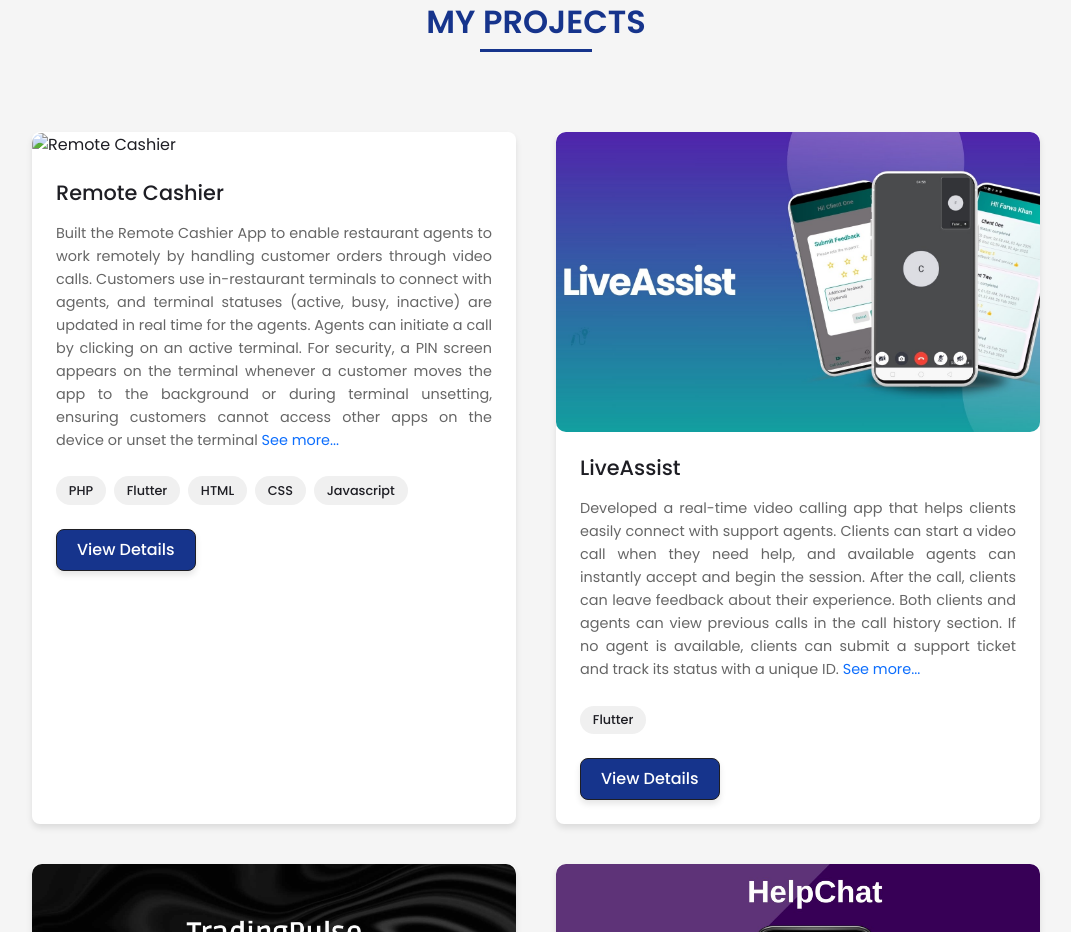
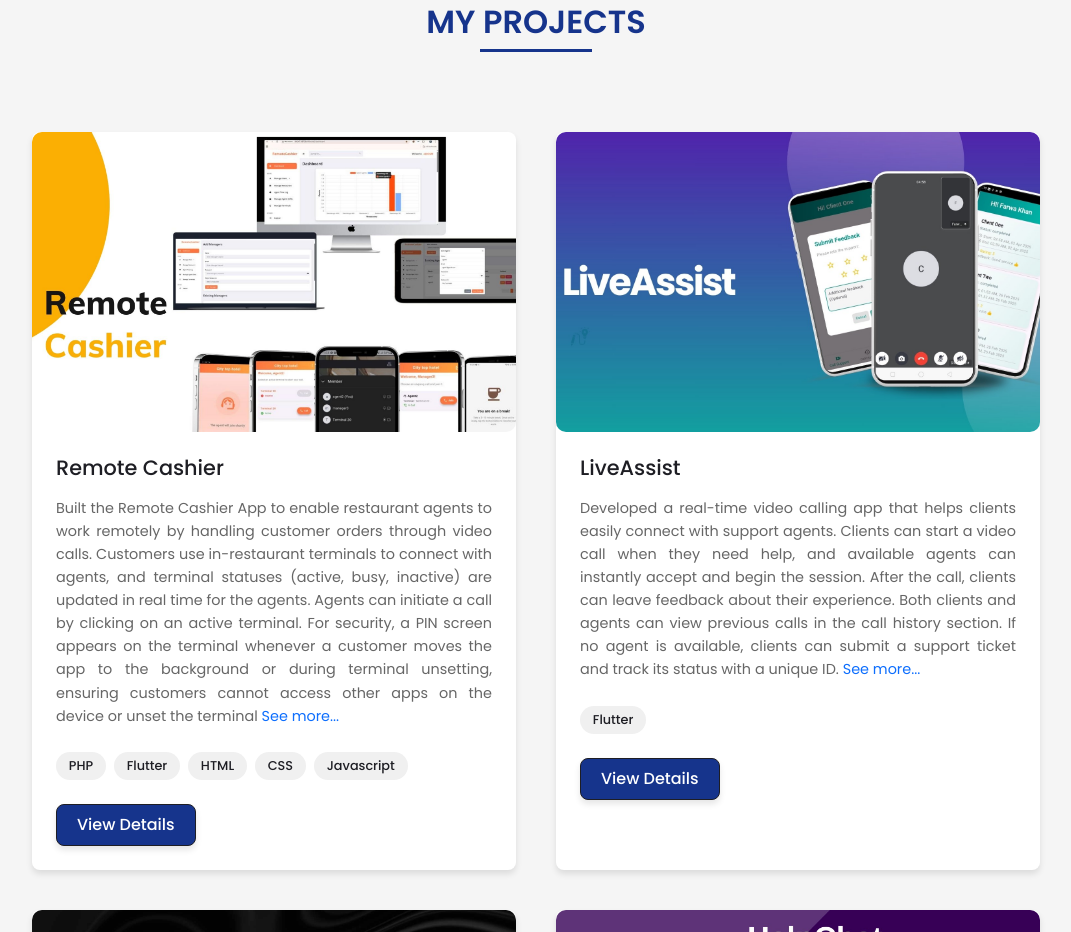
Before and after one commit to Farwakhan971/Farwa-Khan, a plain HTML site: page index.html in a window 1280 px wide. Shown: the part 2517-3449 px from the top of the page, without its empty margins (104-1175 px from the left). Drawn offline with nearby package versions, Linux system fonts and the light colour scheme.

Commit message:
Update index.html

```diff
--- a/index.html
+++ b/index.html
@@ -201,7 +201,7 @@
 				<!-- Project 1 -->
 				<div class="project-card">
 					<div class="project-img">
-						<img src="images/remote-cashier.jpg" alt="Remote Cashier" loading="lazy"/>
+						<img src="images/1.jpg" alt="Remote Cashier" loading="lazy"/>
 					</div>
 					<div class="project-content">
 						<h3>Remote Cashier</h3>
@@ -225,7 +225,7 @@
 																'Remote Cashier',
 																'Built the Remote Cashier App to enable restaurant agents to work remotely by handling customer orders through video calls. Customers use in-restaurant terminals to connect with agents, and terminal statuses (active, busy, inactive) are updated in real time for the agents. Agents can initiate a call by clicking on an active terminal. For security, a PIN screen appears on the terminal whenever a customer moves the app to the background or during terminal unsetting, ensuring customers cannot access other apps on the device or unset the terminal. Managers can monitor calls, join video call if needed, and manage agents, terminals, and restaurants through a dashboard. The system supports agent breaks, login and logout, and automatically sends email alerts when all agents from a restaurant are on break. Real-time dashboard charts display active agents and terminals by restaurant. The app also tracks agent check-in and check-out activity.',
 																[
-																	'images/remote-cashier.jpg',
+																	'images/1.jpg',
 																	'images/1_cashier.jpg',
 																	'images/2_cashier.jpg',
 																	'images/3_cashier.jpg',
```
